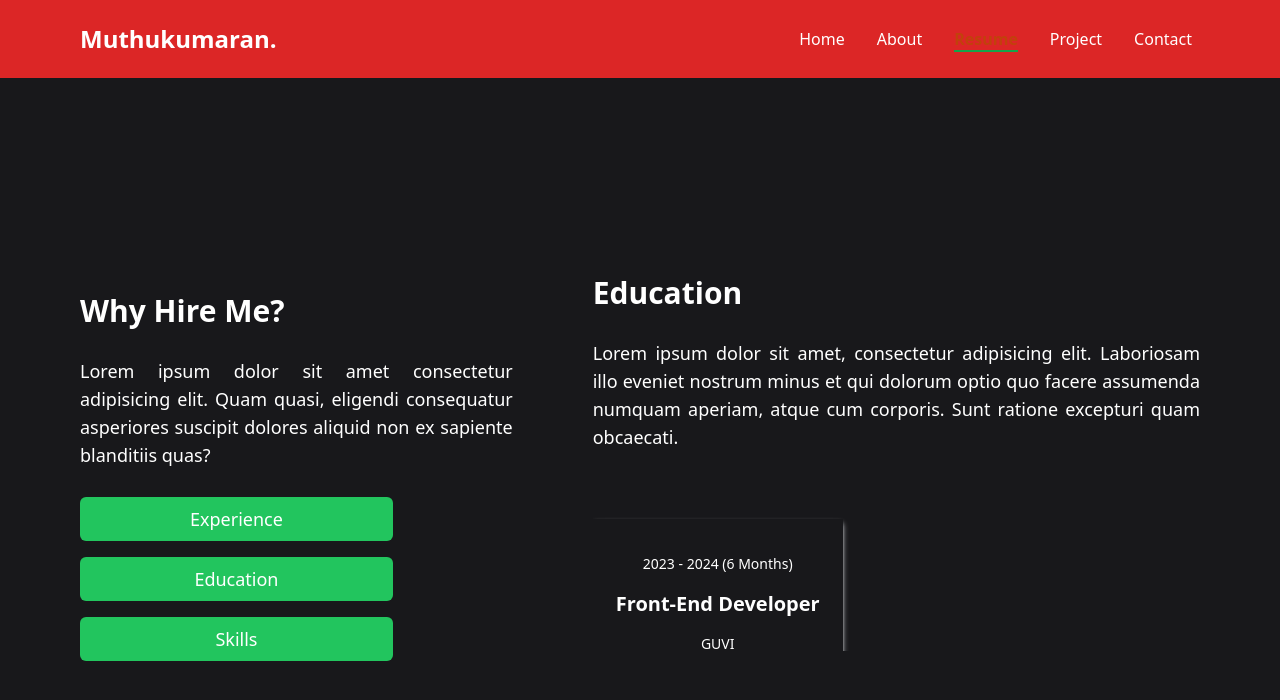
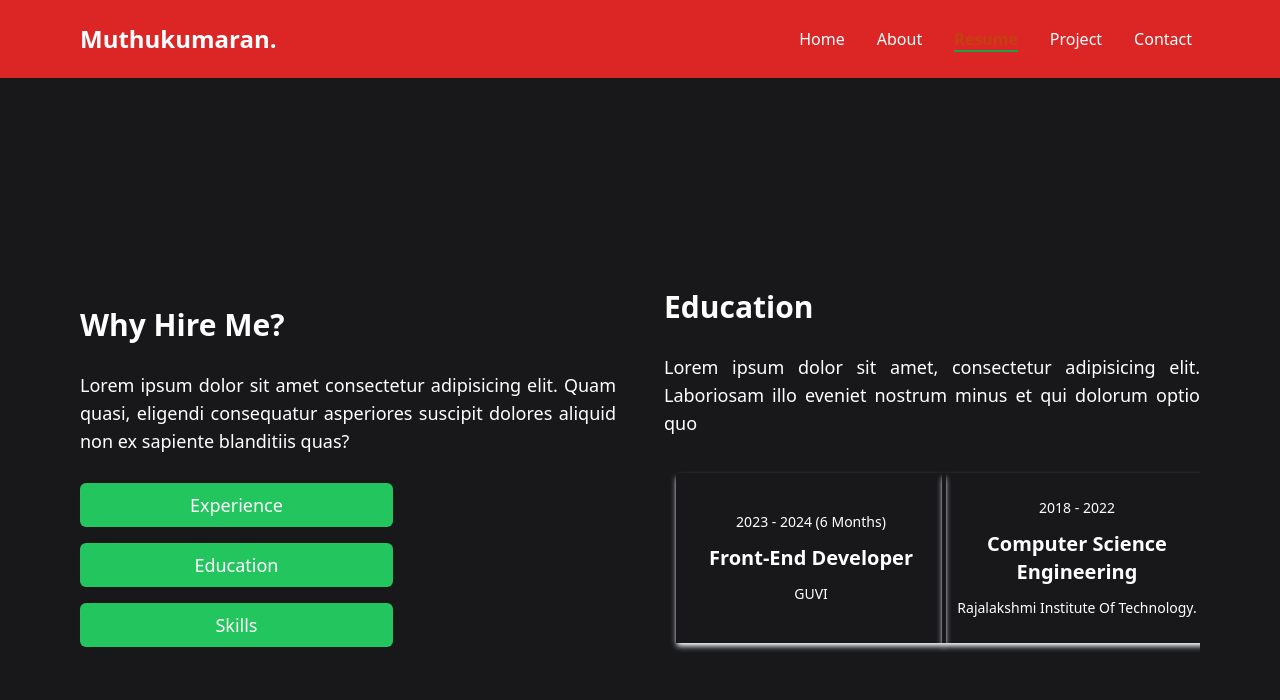
Before and after one commit to muthu050700/Muthukumaran-R-Protfolio, a React (Vite) app: page /resume in a window 1280 px wide. Both pictures are taken after a click on the button "Education". Shown: the top 700 px of the page. Built offline with nearby package versions, Linux system fonts and the light colour scheme.

Commit message:
added education

```diff
--- a/src/Components/Resume.jsx
+++ b/src/Components/Resume.jsx
@@ -27,8 +27,8 @@ const Resume = () => {
     setEducation(false);
   };
   return (
-    <div className=" bg-zinc-900 md:h-screen md:justify-center md:items-center mt-[77px] text-white flex flex-col md:flex-row gap-10 lg:gap-20 md:px-10 container mx-auto py-20 lg:px-20">
-      <div className="flex flex-col ">
+    <div className=" bg-zinc-900 md:h-screen md:justify-center md:items-center mt-[77px] text-white flex flex-col md:flex-row gap-10 lg:gap-12 md:px-10 container mx-auto py-20 lg:px-20">
+      <div className="flex flex-col flex-1">
         <div className="flex flex-col justify-center items-center md:items-start gap-7">
           <h1 className="text-3xl font-bold ">Why Hire Me?</h1>
           <p className="text-justify text-lg leading-7 px-2 md:px-0">
@@ -58,9 +58,9 @@ const Resume = () => {
           </div>
         </div>
       </div>
-      <div>
+      <>
         {experience && (
-          <div className="flex flex-col justify-center items-center md:items-start gap-7 ">
+          <div className="flex flex-col justify-center items-center md:items-start gap-7 flex-1">
             <h1 className="text-2xl font-bold ">My Experience</h1>
             <p className="text-justify text-lg leading-7 px-2 md:px-0">
               Lorem ipsum dolor sit amet, consectetur adipisicing elit.
@@ -78,25 +78,22 @@ const Resume = () => {
           </div>
         )}
         {education && (
-          <div className="flex flex-col justify-center items-center md:items-start gap-7 ">
+          <div className="flex flex-col justify-center items-center md:items-start gap-7 flex-1">
             <h1 className="text-3xl font-bold ">Education</h1>
             <p className="text-justify text-lg leading-7 px-2 md:px-0">
               Lorem ipsum dolor sit amet, consectetur adipisicing elit.
               Laboriosam illo eveniet nostrum minus et qui dolorum optio quo
-              facere assumenda numquam aperiam, atque cum corporis. Sunt ratione
-              excepturi quam obcaecati.
             </p>
 
-            <div className=" flex flex-col gap-4 justify-center h-[200px] md:w-[400px]">
-              <div className="scroll h-36 overflow-y-auto">
-                <div className="flex flex-col justify-center items-center shadow-md shadow-slate-100 py-4 px-3 my-3 w-[250px] h-[170px] gap-4 ">
+            <div className=" grid xl:grid-cols-2 gap-5 h-[400px] md:h-[200px] px-3 hover:overflow-y-auto overflow-y-hidden scrolling">
+              <div className="flex flex-col justify-center items-center shadow-md shadow-slate-100 py-4 px-3 my-2 w-[270px] h-[170px] lg:w-[300px] xl:w-[270px] gap-3">
                 <p className="font-medium text-sm">2023 - 2024 (6 Months)</p>
                 <p className="font-bold text-xl text-center">
                   Front-End Developer
                 </p>
                 <p className="font-medium text-sm text-center">GUVI</p>
               </div>
-                <div className="flex flex-col justify-center items-center shadow-md shadow-slate-100 py-4 px-3 my-3 w-[250px] h-[170px] gap-4 ">
+              <div className="flex flex-col justify-center items-center shadow-md shadow-slate-100 py-4 px-3 my-2 w-[270px] h-[170px] lg:w-[300px] xl:w-[270px] gap-3">
                 <p className="font-medium text-sm">2018 - 2022</p>
                 <p className="font-bold text-xl text-center">
                   Computer Science Engineering
@@ -105,7 +102,7 @@ const Resume = () => {
                   Rajalakshmi Institute Of Technology.
                 </p>
               </div>
-                <div className="flex flex-col justify-center items-center shadow-md shadow-slate-100 py-4 px-3 my-3 w-[250px] h-[170px] gap-4 ">
+              <div className="flex flex-col justify-center items-center shadow-md shadow-slate-100 py-4 px-3 my-2 w-[270px] h-[170px] lg:w-[300px] xl:w-[270px] gap-3">
                 <p className="font-medium text-sm">2017 - 2018</p>
                 <p className="font-bold text-xl text-center">
                   Computer Science
@@ -113,7 +110,6 @@ const Resume = () => {
                 <p className="font-medium text-sm text-center">
                   Calavala Cunnan Chetty's Hindu Matric HR.SEC.SCHOOL
                 </p>
-                </div>
               </div>
             </div>
           </div>
@@ -140,7 +136,7 @@ const Resume = () => {
             </div>
           </div>
         )}
-      </div>
+      </>
     </div>
   );
 };
--- a/src/index.css
+++ b/src/index.css
@@ -28,11 +28,20 @@ body {
   }
 }
 
-.scroll {
-  ::--webkit-scrollbar {
-    width: 2em;
-  }
-  ::--webkit-scrollbar-track {
-    background: hsl(120 75% 50% /1);
-  }
+.scrolling::-webkit-scrollbar {
+  width: 0.5rem;
 }
+.scrolling::-webkit-scrollbar-track {
+  background-color: aliceblue;
+  border-radius: 1rem;
+}
+.scrolling::-webkit-scrollbar-thumb {
+  background-color: midnightblue;
+  border-radius: 1rem;
+  height: 20px;
+  border: 0.5 solid transparent;
+  background-clip: content-box;
+}
+.scrolling::-webkit-scrollbar-thumb:hover {
+  background-color: brown;
+}
```
Lines whose indentation alone changed are shown as unchanged.
